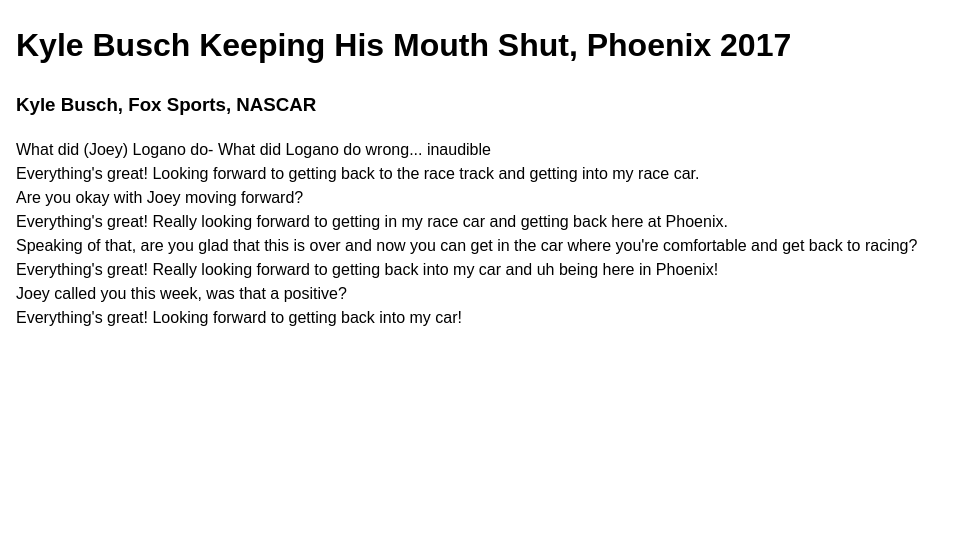
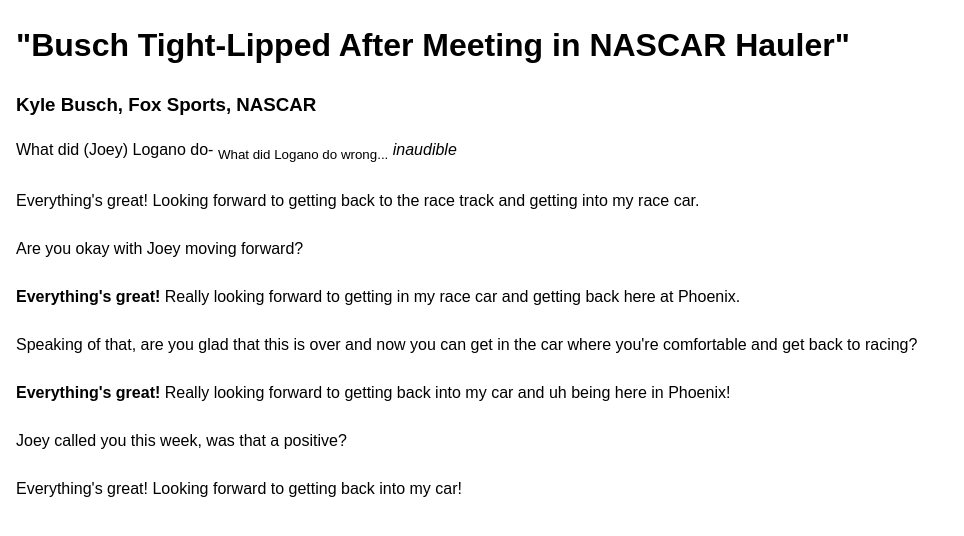
Before and after one commit to yurekm2/yurekm2_inclass2, a plain HTML site: page index.html in a window 1280 px wide. Shown: the whole page, without its empty margins (0-964 px from the left). Drawn offline with Linux system fonts and the light colour scheme.

Commit message:
Style change 1

```diff
--- a/index.html
+++ b/index.html
@@ -4,9 +4,9 @@
     <link rel="stylesheet" href="style.css" />
   </head>
   <body>
-  <h1>Kyle Busch Keeping His Mouth Shut, Phoenix 2017</h1>
+  <h1>"Busch Tight-Lipped After Meeting in NASCAR Hauler"</h1>
     <h3>Kyle Busch, Fox Sports, NASCAR</h3>
-    <p>What did (Joey) Logano do- What did Logano do wrong... inaudible<br>Everything's great! Looking forward to getting back to the race track and getting into my race car.<br>Are you okay with Joey moving forward?<br>Everything's great! Really looking forward to getting in my race car and getting back here at Phoenix.<br>Speaking of that, are you glad that this is over and now you can get in the car where you're comfortable and get back to racing?<br>Everything's great! Really looking forward to getting back into my car and uh being here in Phoenix!<br>Joey called you this week, was that a positive?<br>Everything's great! Looking forward to getting back into my car!</p>
+    <p>What did (Joey) Logano do- <sub>What did Logano do wrong...</sub> <em>inaudible</em><br><br>Everything's great! Looking forward to getting back to the race track and getting into my race car.<br><br>Are you okay with Joey moving forward?<br><br><b>Everything's great!</b> Really looking forward to getting in my race car and getting back here at Phoenix.<br><br>Speaking of that, are you glad that this is over and now you can get in the car where you're comfortable and get back to racing?<br><br><strong>Everything's great!</strong> Really looking forward to getting back into my car and uh being here in Phoenix!<br><br>Joey called you this week, was that a positive?<br><br>Everything's great! Looking forward to getting back into my car!</p>
 
   </body>
 </html>
```
